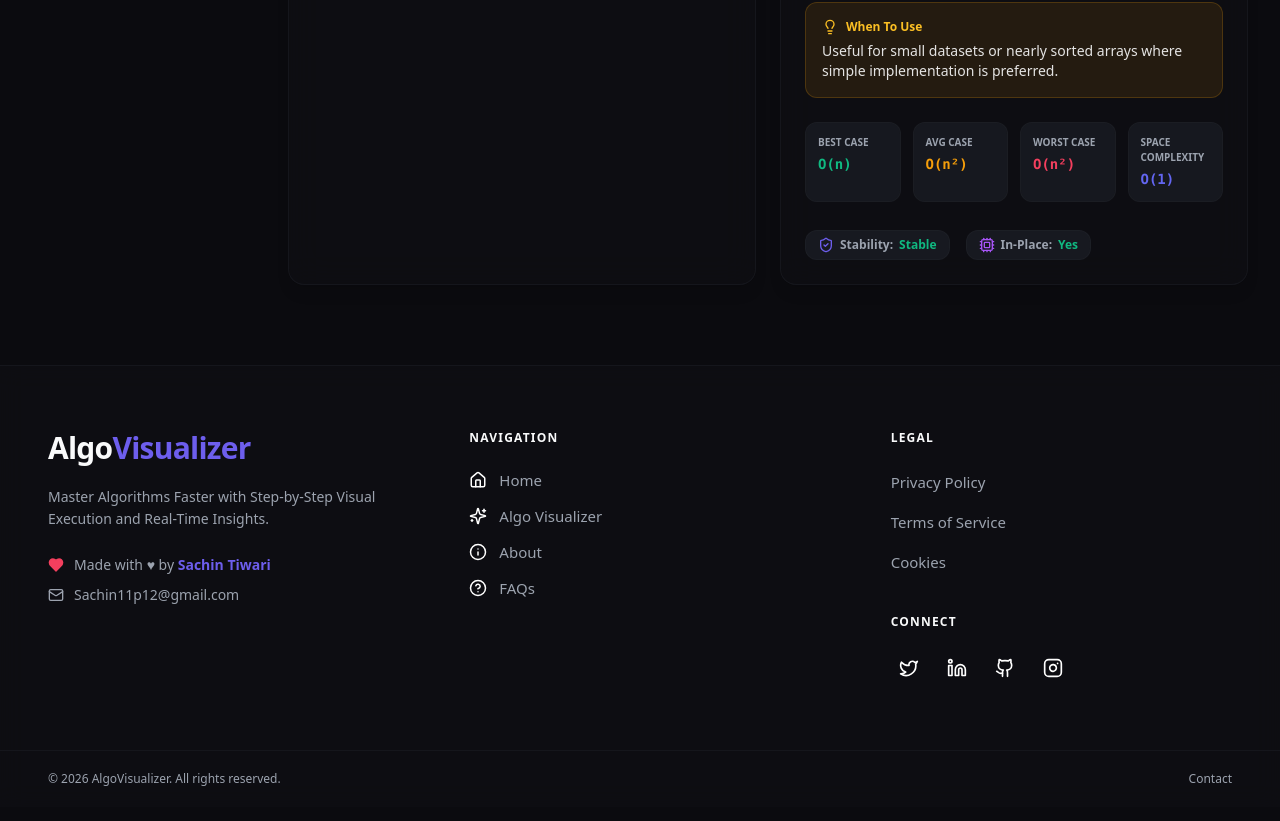
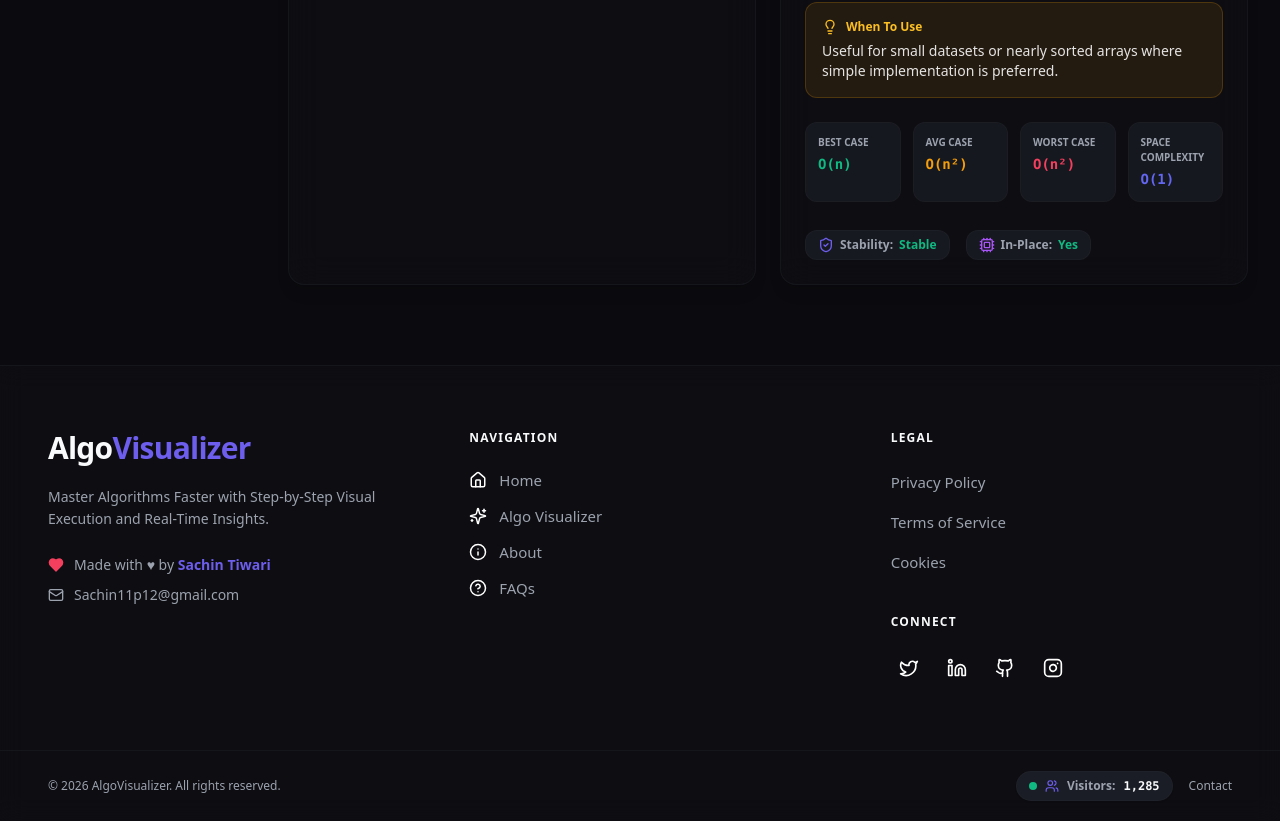
Before and after one commit to sachin11p12/Algorithm-Visualizer, a Next.js app in the folder Frontend/: page /sorting/bubble-sort in a window 1280 px wide. Shown: the part 1374-2195 px from the top of the page. Built offline with nearby package versions, Linux system fonts and the light colour scheme; no server answers.

Commit message:
feat: add site-wide Header, Footer, and VisitorCounter components

```diff
--- a/Frontend/components/layout/Footer.tsx
+++ b/Frontend/components/layout/Footer.tsx
@@ -13,6 +13,8 @@ import {
   Info,
   HelpCircle,
 } from 'lucide-react';
+
+import { VisitorCounter } from '@/components/layout/VisitorCounter';
 
 export const Footer: React.FC = () => {
   const year = new Date().getFullYear();
@@ -154,7 +156,8 @@ export const Footer: React.FC = () => {
           <span className="text-xs text-muted-foreground">
             © {year} AlgoVisualizer. All rights reserved.
           </span>
-          <div className="flex items-center space-x-6 text-xs text-muted-foreground">
+          <div className="flex items-center space-x-4 text-xs text-muted-foreground">
+            <VisitorCounter />
             <a href="mailto:Sachin11p12@gmail.com" className="hover:text-foreground transition-colors font-medium">Contact</a>
           </div>
         </div>
--- a/Frontend/components/layout/Header.tsx
+++ b/Frontend/components/layout/Header.tsx
@@ -16,6 +16,7 @@ import {
   X,
 } from 'lucide-react';
 import { cn } from '@/lib/utils';
+import { VisitorCounter } from '@/components/layout/VisitorCounter';
 
 interface HeaderProps {
   view?: 'home' | 'visualizer';
@@ -97,8 +98,9 @@ export const Header: React.FC<HeaderProps> = () => {
           })}
         </nav>
 
-        {/* Right: Actions (Theme Toggle, Download Resume, GitHub) */}
+        {/* Right: Actions (VisitorCounter, Theme Toggle, Download Resume, GitHub) */}
         <div className="hidden md:flex items-center space-x-2.5">
+          <VisitorCounter />
           {/* Download Resume Button */}
           <Link
             href="/resume"
--- /dev/null
+++ b/Frontend/components/layout/VisitorCounter.tsx
@@ -0,0 +1,65 @@
+'use client';
+
+import React, { useState, useEffect } from 'react';
+import { Users } from 'lucide-react';
+
+export const VisitorCounter: React.FC = () => {
+  const [visitorCount, setVisitorCount] = useState<number | null>(null);
+  const [mounted, setMounted] = useState(false);
+
+  useEffect(() => {
+    setMounted(true);
+
+    async function updateVisitorCount() {
+      const STORAGE_KEY = 'algo_vis_visitor_count';
+      const HAS_VISITED_KEY = 'algo_vis_has_visited';
+
+      let count = 1284; // Base seed count
+
+      try {
+        const stored = localStorage.getItem(STORAGE_KEY);
+        if (stored) {
+          count = parseInt(stored, 10);
+        }
+
+        const hasVisited = sessionStorage.getItem(HAS_VISITED_KEY);
+        if (!hasVisited) {
+          count += 1;
+          sessionStorage.setItem(HAS_VISITED_KEY, 'true');
+          localStorage.setItem(STORAGE_KEY, count.toString());
+        }
+
+        // Optional API hit
+        const apiRes = await fetch('https://api.counterapi.dev/v1/sachin11p12-algo-vis/visitors/up');
+        if (apiRes.ok) {
+          const data = await apiRes.json();
+          if (data && typeof data.count === 'number') {
+            count = Math.max(data.count + 1200, count);
+          }
+        }
+      } catch (e) {
+        // Fallback to stored count
+      }
+
+      setVisitorCount(count);
+    }
+
+    updateVisitorCount();
+  }, []);
+
+  if (!mounted) return null;
+
+  return (
+    <div className="inline-flex items-center space-x-2 px-3 py-1.5 rounded-full bg-secondary/80 border border-border/50 text-xs font-semibold shadow-sm select-none">
+      <span className="relative flex h-2 w-2">
+        <span className="animate-ping absolute inline-flex h-full w-full rounded-full bg-emerald-400 opacity-75" />
+        <span className="relative inline-flex rounded-full h-2 w-2 bg-emerald-500" />
+      </span>
+      <Users className="w-3.5 h-3.5 text-primary" />
+      <span className="text-muted-foreground">Visitors:</span>
+      <span className="text-foreground font-mono font-bold">
+        {visitorCount !== null ? visitorCount.toLocaleString() : '...'}
+      </span>
+    </div>
+  );
+};
```
